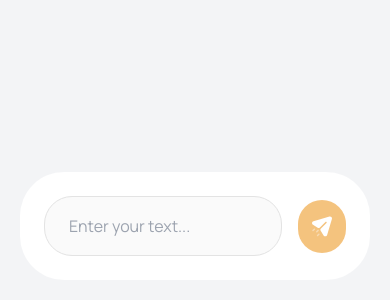
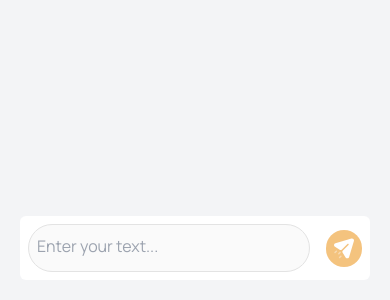
Before and after one commit to Kaylahray/ai-powered-text-processing-interface, a Next.js app: page /chat in a window 390 px wide. Shown: the part 544-844 px from the top of the page. Built offline with nearby package versions, Linux system fonts and the light colour scheme.

Commit message:
fixing responsiveness

```diff
--- a/src/app/chat/page.tsx
+++ b/src/app/chat/page.tsx
@@ -272,7 +272,7 @@ export default function Home() {
 
   return (
     <div className="flex flex-col h-screen bg-gray-100 p-5">
-      <div className="flex-1 overflow-y-auto p-4 space-y-4">
+      <div className="flex-1 overflow-y-auto p-1 space-y-4">
         {messages.map((msg, idx) => (
           <div key={idx}>
             {/* Main message bubble */}
@@ -364,7 +364,7 @@ export default function Home() {
                 msg.translation &&
                 msg.translationFrom &&
                 msg.translationTo && (
-                  <div className="flex flex-col p-8 rounded-md mt-2 ml-4 bg-gray-50">
+                  <div className="flex flex-col w-3/4 sm:w-auto py-4 px-2 rounded-lg mt-2 bg-gray-50">
                     <div className="text-sm text-gray-500">
                       Translation from{" "}
                       {languageMap[msg.translationFrom] || msg.translationFrom}{" "}
@@ -377,7 +377,7 @@ export default function Home() {
                 )}
 
               {msg.summary && (
-                <div className="mt-2 text-gray-700 p-8 max-w-[800px] rounded-xl bg-gray-50 w-full">
+                <div className="mt-2 text-gray-700  p-8 max-w-[600px] rounded-xl bg-gray-50 ">
                   <p className="text-sm text-gray-500 mb-3">Summary</p>
                   <p>{msg.summary}</p>
                 </div>
@@ -395,20 +395,20 @@ export default function Home() {
       )}
 
       <form onSubmit={handleSubmit}>
-        <div className="flex max-w-[880px] h-fit rounded-[44px] bg-white items-center justify-center p-6 mx-auto gap-4 w-full">
+        <div className="flex max-w-[880px] h-fit rounded-md lg:rounded-[44px] bg-white items-center justify-center p-2 lg:p-6 mx-auto gap-4 w-full">
           <textarea
             ref={textareaRef}
             value={inputText}
             onChange={handleChange}
             placeholder="Enter your text..."
-            className="flex-1 p-4 px-6 border border-[#E3E3E3] hide-scrollbar bg-[#FAFAFA] w-full outline-none focus:outline-[#212121] focus:outline-[2px] focus:outline-offset-4 rounded-[28px] resize-none overflow-auto text-gray-700 text-base leading-relaxed"
+            className="flex-1 p-2 lg:p-4 lg:px-6 border border-[#E3E3E3] hide-scrollbar bg-[#FAFAFA] w-full outline-none focus:outline-[#212121] focus:outline-[2px] focus:outline-offset-4 rounded-[28px] resize-none overflow-auto text-gray-700 text-base leading-relaxed"
             rows={1}
             style={{ minHeight: "48px", maxHeight: "150px" }}
             aria-label="Text input for AI processing"
           />
           <button
             type="submit"
-            className="flex items-center gap-2.5 py-4 px-3.5 rounded-[36px] bg-[#EA8800] disabled:opacity-50"
+            className="flex items-center gap-2.5 p-2 lg:py-4 lg:px-3.5 rounded-[36px] bg-[#EA8800] disabled:opacity-50"
             disabled={inputText.trim().length < 2}
             aria-label="Send message"
           >
```
